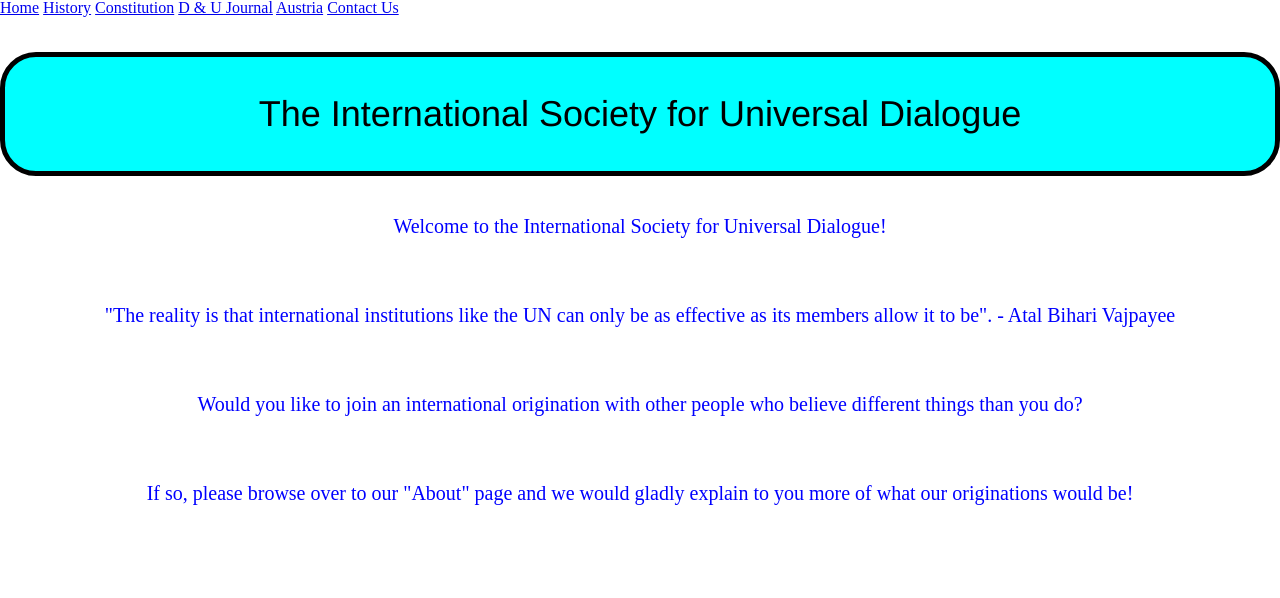
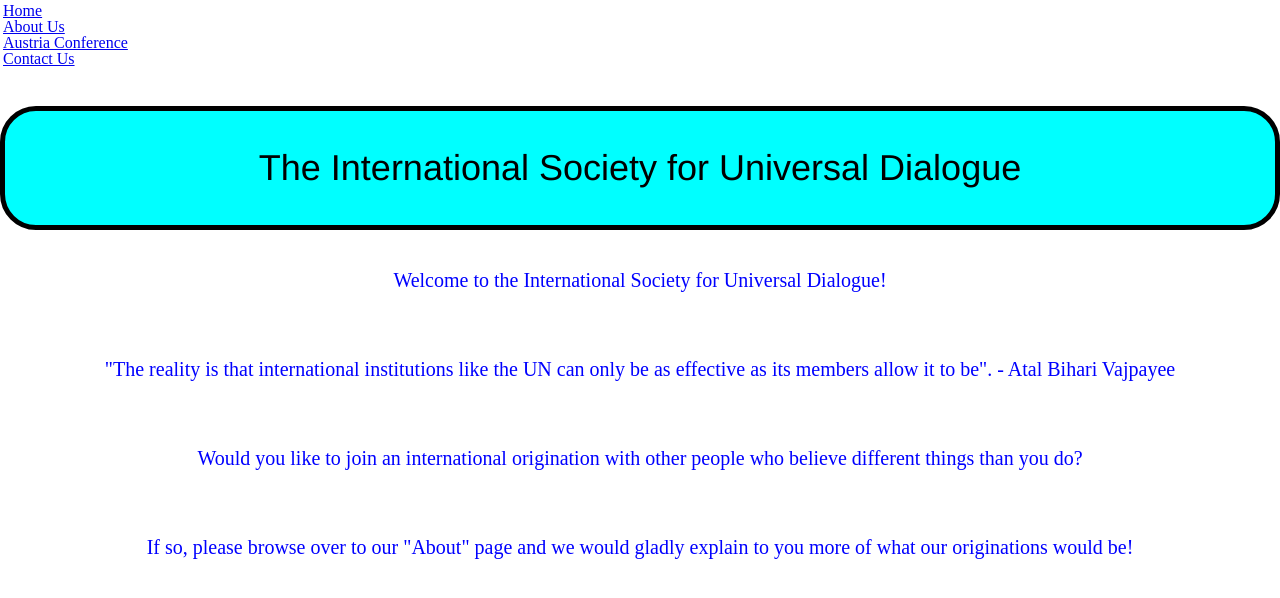
Before and after one commit to jalaniz-sys/itmd-362-project-2, a plain HTML site: page contact.html in a window 1280 px wide. Drawn offline with nearby package versions, Linux system fonts and the light colour scheme; a web font is replaced by a local one.

Commit message:
altered the navigation field for all the files

```diff
--- a/contact.html
+++ b/contact.html
@@ -15,15 +15,15 @@
     <script src="https://ajax.googleapis.com/ajax/libs/jquery/3.5.1/jquery.min.js"></script>
   </head>
   <body>
-    <!-- Creating navigation tab here-->
-    <nav id = "navigation">
-      <span><a href = "index.html">Home</a></span>
-      <span><a href = "history.html">History</a></span>
-      <span><a href = "constitution.html">Constitution</a></span>
-      <span><a href = "journal.html">D & U Journal</a></span>
-      <span><a href = "austria.html">Austria</a></span>
-      <span><a href = "contact.html">Contact Us</a></span>
-    </nav>
+   <header>
+      <!-- Creating navigation tab here-->
+      <ul class = "nav">
+          <li><a href = "index.html">Home</a></li>
+          <li><a href = "about.html">About Us</a></li>
+          <li><a href = "austria.html">Austria Conference</a></li>
+          <li><a href = "contact.html">Contact Us</a></li>
+      </ul>
+  </header>
 
     <!-- Creating header for our intro page -->
     <h1>The International Society for Universal Dialogue</h1>
```
Also changed, not shown: austria.html (+9 -8 lines), constitution.html (+9 -8 lines), history.html (+9 -8 lines), journal.html (+9 -8 lines).
